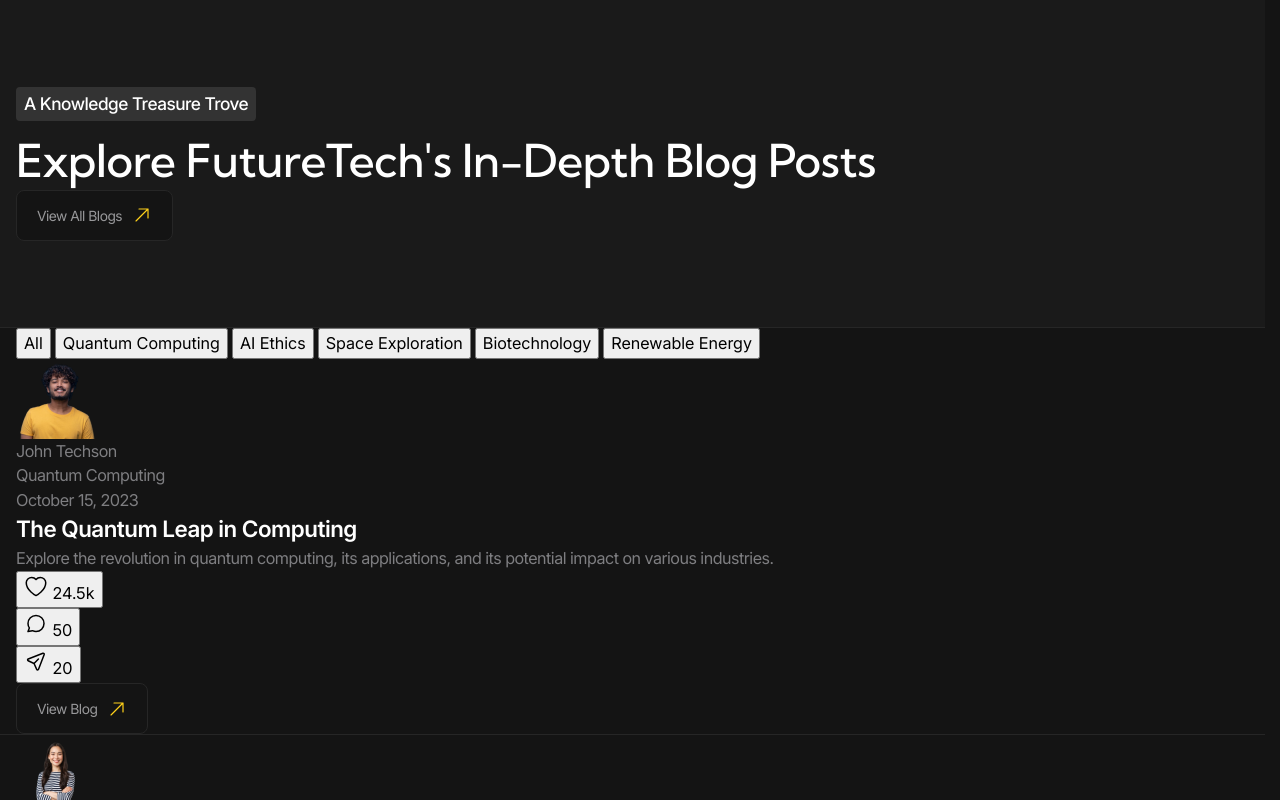
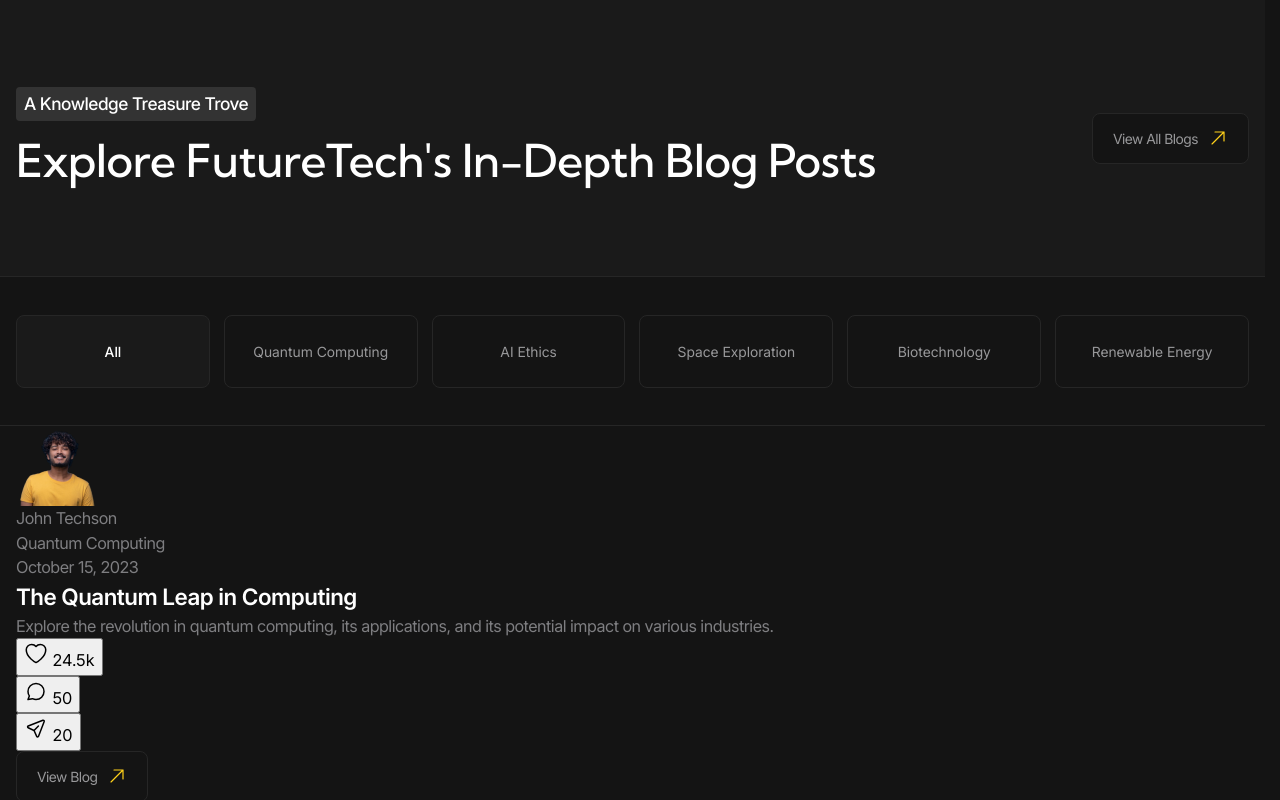
Before and after one commit to unusssualcode/FutureTech, a website with bundled scripts: page index.html in a window 1280 px wide. Shown: the top 800 px of the page. Built offline with nearby package versions, Linux system fonts and the light colour scheme.

Commit message:
markup 3d section styles header sec

```diff
--- /dev/null
+++ b/styles/blocks/_blog-actions.scss
@@ -0,0 +1 @@
+@use "../helpers" as *;
--- /dev/null
+++ b/styles/blocks/_blog-card.scss
@@ -0,0 +1 @@
+@use "../helpers" as *;
--- /dev/null
+++ b/styles/blocks/_person-card.scss
@@ -0,0 +1 @@
+@use "../helpers" as *;
--- a/styles/blocks/_section.scss
+++ b/styles/blocks/_section.scss
@@ -4,6 +4,23 @@
   &__header {
     padding-block: fluid(120, 40);
     background-color: var(--color-dark-10);
+
+    &-inner {
+      &:has(.section__link) {
+        display: grid;
+
+        align-items: center;
+        column-gap: 1rem;
+
+        @include mobile-above {
+          grid-template-columns: 1fr auto;
+        }
+
+        @include mobile {
+          row-gap: rem(30);
+        }
+      }
+    }
 
     &-info {
       display: grid;
--- /dev/null
+++ b/styles/blocks/_tabs.scss
@@ -0,0 +1,52 @@
+@use "../helpers" as *;
+
+.tabs {
+  &__header {
+    border-bottom: var(--border);
+  }
+  &__buttons {
+    display: grid;
+    grid-template-columns: repeat(6, 1fr);
+    column-gap: rem(20);
+    padding-block: fluid(50, 20);
+
+    @include laptop {
+      column-gap: rem(14);
+    }
+  }
+
+  &__button {
+    padding: fluid(30, 18) rem(10);
+    border: var(--border);
+    border-radius: rem(8);
+    font-size: rem(18);
+    color: var(--color-grey-60);
+    background-color: transparent;
+
+    @include laptop {
+      font-size: rem(14);
+    }
+
+    @include hover {
+      color: var(--color-accent);
+      border-color: var(--color-accent);
+    }
+
+    &.is-active {
+      color: var(--color-light);
+      background-color: var(--color-dark-10);
+      font-weight: 500;
+      pointer-events: none;
+    }
+  }
+
+  &__content {
+    &:not(.is-active) {
+      display: none;
+    }
+
+    &:focus-visible {
+      outline-offset: -1rem;
+    }
+  }
+}
--- a/styles/main.scss
+++ b/styles/main.scss
@@ -25,6 +25,11 @@
 @use "blocks/list";
 @use "blocks/tile";
 @use "blocks/card";
+
+@use "blocks/tabs";
+@use "blocks/person-card";
+@use "blocks/blog-actions";
+@use "blocks/blog-card";
 .header,
 main > *:not(:last-child),
 .footer {
```
Also changed, not shown: styles/main.css, 1 other file.
